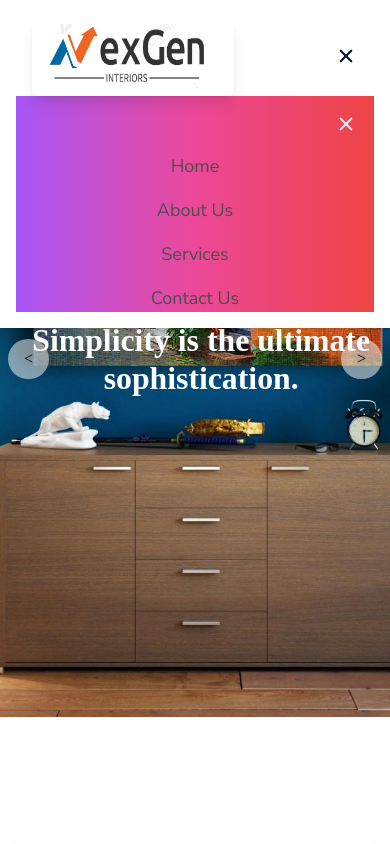
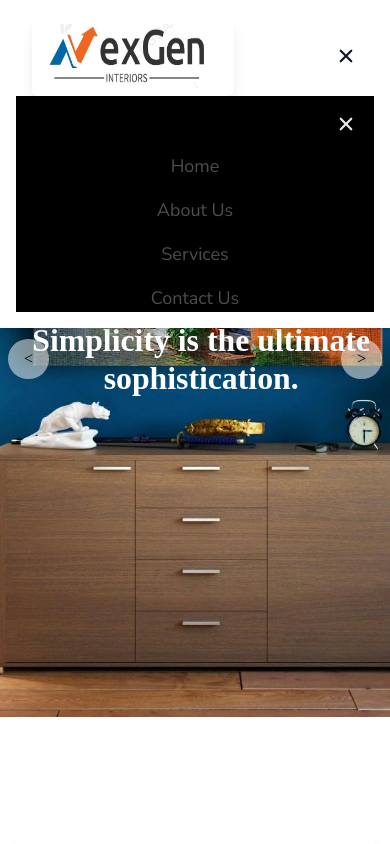
Before and after one commit to Yuvi1188/NexGen, a React (Create React App) app: page / in a window 390 px wide. Both pictures are taken after a click on the button 346 px from the left and 56 px from the top of the page. Shown: the top 844 px of the page. Built offline with nearby package versions, Linux system fonts and the light colour scheme.

Commit message:
Update Navbar.jsx

```diff
--- a/src/components/Navbar.jsx
+++ b/src/components/Navbar.jsx
@@ -67,7 +67,7 @@ function Navbar() {
         )}
       </div>
 
-      <div className={`md:hidden ${isMobileMenuOpen ? "block" : "hidden"} bg-gradient-to-r from-purple-500 via-pink-500 to-red-500`}>
+      <div className={`md:hidden ${isMobileMenuOpen ? "block" : "hidden"} bg-black`}>
         <div className="flex justify-end p-4">
           <button onClick={toggleMenu} className="text-gray-200 focus:outline-none">
             <IoClose className="w-6 h-6" />
```
